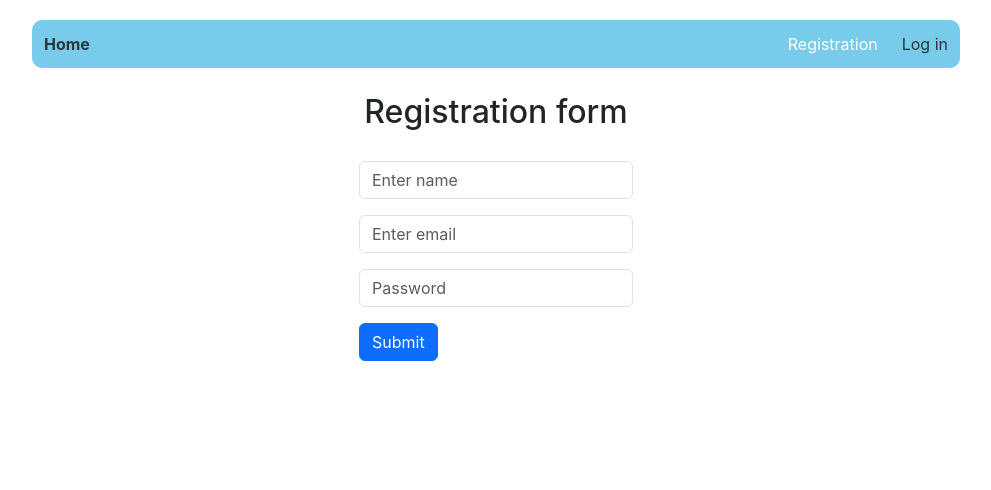
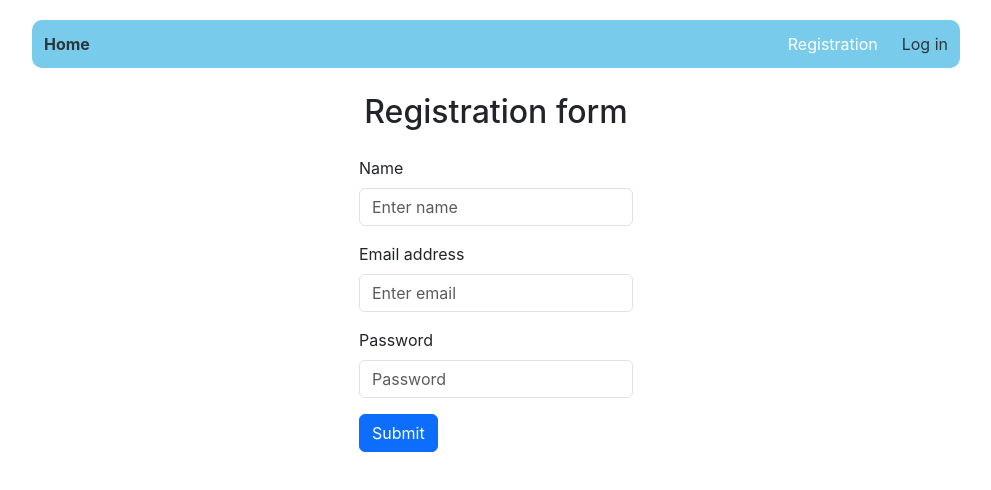
Before and after one commit to VinokurovAleksandr/react-hw-08-phonebook, a React (Create React App) app: page /register in a window 1280 px wide. Shown: the top 490 px of the page, without its empty margins (144-1135 px from the left). Built offline with nearby package versions, Linux system fonts and the light colour scheme.

Commit message:
add react toast

```diff
--- a/src/components/AuthBar/AuthBar/AuthBar.js
+++ b/src/components/AuthBar/AuthBar/AuthBar.js
@@ -1,9 +1,6 @@
 import React from 'react';
 import {AuthNavContainer, AuthNavLink} from './AuthBur.styled';
 
-import Container from 'react-bootstrap/Container';
-import Nav from 'react-bootstrap/Nav';
-import Navbar from 'react-bootstrap/Navbar';
 
 export const AuthNav = () => (
   <AuthNavContainer>
--- a/src/components/ContactForm/ContactForm.styled.js
+++ b/src/components/ContactForm/ContactForm.styled.js
@@ -25,7 +25,7 @@ export const FormBtn = styled.button`
     background-color: rgb(158, 232, 241);
     color: #ffff;
     border-color: revert  ;
-
+    }
 
 `;
 
--- a/src/components/ContactList/ContainList.module.jsx
+++ b/src/components/ContactList/ContainList.module.jsx
@@ -26,6 +26,7 @@ export const ContainItem = styled.li`
     margin-bottom: 10px;
 `;
 export const ContainText = styled.p`
+    margin-top: 16px;
     text-align: center;
     padding-right: 5px;
 `;
--- a/src/components/Layout/Layout.jsx
+++ b/src/components/Layout/Layout.jsx
@@ -2,8 +2,9 @@ import { Suspense } from 'react';
 import { Outlet } from 'react-router-dom';
 // import { Toaster } from 'react-hot-toast';
 import { AppBar } from '../AuthBar/AppBar/AppBar';
-import GrowExample from '../Loader/Loader';
-import {LoyoutContainer} from './Loyout.styled'
+// import GrowExample from '../Loader/Loader';
+import { LoyoutContainer } from './Loyout.styled';
+import { Toaster } from 'react-hot-toast';
 
 
 
@@ -16,13 +17,11 @@ import {LoyoutContainer} from './Loyout.styled'
       <Suspense fallback={null}>
         <Outlet />
        </Suspense>
-       {/* <GrowExample/> */}
+        <Toaster
+        position="top-right"
+        reverseOrder={false}
+      />
       </LoyoutContainer>
-
-
-
-
-      // {/* <Toaster position="top-right" reverseOrder={false} /> */}
 
   );
 };
--- a/src/components/Views/RegisterViews/RegisterView.js
+++ b/src/components/Views/RegisterViews/RegisterView.js
@@ -58,7 +58,7 @@ import {register} from '../../redux/auth/auth-operation';
         onSubmit={handleSubmit}
         autoComplete="off">
       <Form.Group className="mb-3" controlId="formBasicText">
-        {/* <Form.Label>Name</Form.Label> */}
+        <Form.Label>Name</Form.Label>
           <Form.Control
             type="text"
             placeholder="Enter name"
@@ -69,7 +69,7 @@ import {register} from '../../redux/auth/auth-operation';
       </Form.Group>
 
       <Form.Group className="mb-3" controlId="formBasicEmail">
-        {/* <Form.Label>Email address</Form.Label> */}
+        <Form.Label>Email address</Form.Label>
           <Form.Control
             type="email"
             placeholder="Enter email"
@@ -80,7 +80,7 @@ import {register} from '../../redux/auth/auth-operation';
       </Form.Group>
 
       <Form.Group className="mb-3" controlId="formBasicPassword">
-        {/* <Form.Label>Password</Form.Label> */}
+        <Form.Label>Password</Form.Label>
           <Form.Control
             type="password"
             placeholder="Password"
--- a/src/components/Views/RegisterViews/RegisterViews.styled.jsx
+++ b/src/components/Views/RegisterViews/RegisterViews.styled.jsx
@@ -5,34 +5,12 @@ export const RegisterContainer = styled.div`
     display: flex;
     justify-content: center;
     margin-top: 25px;
+    /* width: 500px; */
 `;
 
 export const RegisterTitle = styled.h2`
-display: flex;
+    display: flex;
     justify-content: center;
     margin-top: 25px;
     font-weight: 500;
 `
-
-
-
-
-export const RegisterForm = styled.form`
-
-     width: 320px;
-`;
-
-export const Registerlabel = styled.label`
-    display: flex;
-     flex-direction: column;
-     margin-bottom: 15px;
-`;
-
-export const RegisterInput = styled.input`
-
-`;
-
-
-export const RegisterBtn = styled.button`
-
-`;
--- a/src/components/redux/operations.js
+++ b/src/components/redux/operations.js
@@ -1,8 +1,7 @@
 import axios from 'axios';
 import { createAsyncThunk } from '@reduxjs/toolkit';
-import { toast } from 'react-hot-toast';
-
-// axios.defaults.baseURL = 'https://651eea3a44a3a8aa4769320e.mockapi.io/api/v1/';
+import toast  from 'react-hot-toast';
+;
 axios.defaults.baseURL = 'https://connections-api.herokuapp.com/';
 
 
```
Also changed, not shown: src/components/App.jsx (+1 -9 lines), src/components/Container/Container.jsx (renamed from src/components/Container/Container.js), src/components/Layout/Loyout.styled.jsx (renamed from src/components/Layout/Loyout.styled.js).
